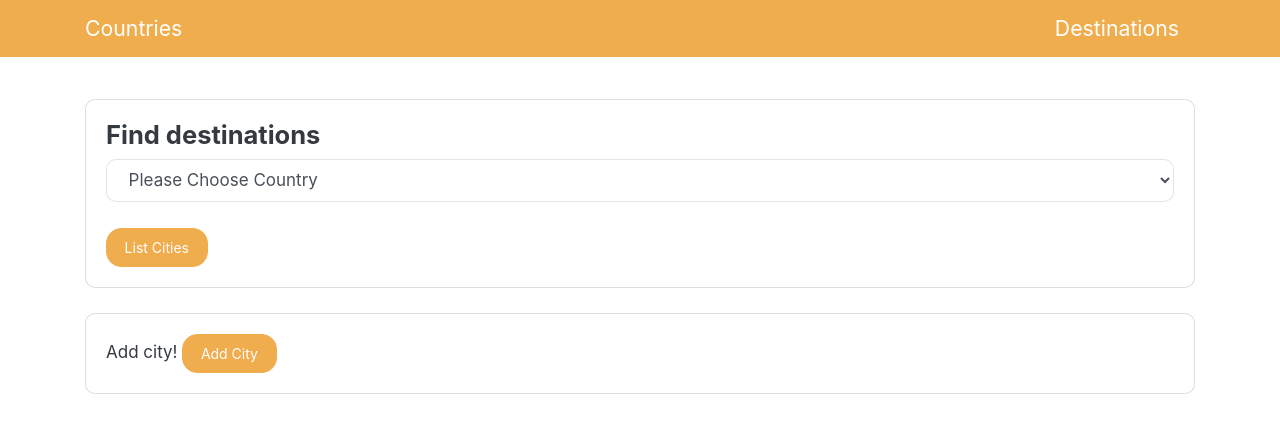
After one commit to canberkeh/destination, a Flask app: template app/templates/city.html in a window 1280 px wide. The commit adds this page. Shown: the top 433 px of the page. Run offline with Flask 2, Linux system fonts and the light colour scheme; the template is opened without the code that fills it, so the values that code supplies are empty; parts of the project's set-up code (start-up, migrations or seed data) failed here and were passed over; some libraries are stand-ins or nearby versions.

Commit message:
Update templates

```diff
--- a/app/app.py
+++ b/app/app.py
@@ -1,4 +1,5 @@
 from flask import Flask, render_template, request, jsonify, flash, redirect, url_for
+from sqlalchemy.sql.functions import count
 from sqlalchemy.util.langhelpers import NoneType
 from .model import *
 from .database import Session
@@ -6,7 +7,10 @@ from .celery_worker import celery_app
 import requests
 from flask_mail import Mail, Message
 from decouple import config
+
+
 app = Flask(__name__)
+
 
 # Flask-mail conf
 app.config['MAIL_SERVER'] = 'smtp.live.com'
@@ -22,47 +26,23 @@ country_list = Session.session.query(Country).all()
 api_url = "https://restcountries.eu/rest/v2/name/"
 
 
-@app.route('/', methods=["GET", "POST"])
-def index():
-    if request.method == "POST":
-        name = request.form.get("country-selector")
-        if name != None:
-            response_country = requests.get(api_url + name)
-            country_info = response_country.json()
-            return render_template("index.html", country_info=country_info, country_list=country_list)
-        else:
-            return render_template("index.html", country_list=country_list)
-    else:
-        return render_template("index.html", country_list=country_list)
-
-
-@app.route('/destinations', methods=["GET", "POST"])
-def destinations():
-    return render_template("destinations.html", country_list=country_list)
-
-
 @app.route("/add_city", methods=["GET", "POST"])
 def add_city():
-    country_id = request.form.get("country-selector")
-    city_name = request.form.get("add-city")
+    if request.method == "POST":
+        country_id = request.form.get("country-selector")
+        city_name = request.form.get("city-name")
+        print(country_id, city_name)
+        city_record = City(country_id=country_id, city_name=city_name)
+        Session.session.add(city_record)
+        Session.session.commit()
 
-    city_record = City(country_id=country_id, city_name=city_name)
-    Session.session.add(city_record)
-    Session.session.commit()
-
-    return render_template("destinations.html", country_list=country_list)
-
-
-@app.route('/list_cities', methods=["GET", "POST"])
-def list_cities():
-    if request.method == "POST":
-        id = request.form.get("country-selector")
-        city_list = Session.session.query(City).filter_by(country_id=id).all()
-    return render_template("city_list.html", country_list=country_list, city_list=city_list)
-
+        return render_template("country.html", country_list=country_list)
+    else:
+        return render_template("add_city.html", country_list=country_list)
 
 @app.route("/add_destination", methods=["GET", "POST"])
 def add_destination():
+
     city_id = request.form.get("city-selector")
     description = request.form.get("add-destination")
     destination_record = Description(city_id=city_id, description=description)
@@ -71,6 +51,7 @@ def add_destination():
     Session.session.commit()
 
     return render_template("city_list.html", country_list=country_list)
+
 
 
 @app.route("/list_destinations", methods=["GET", "POST"])
@@ -122,6 +103,38 @@ def send_async_email(email_data):
     msg.body = email_data['body']
     with app.app_context():
         mail.send(msg)
+
+
+@app.route('/', methods=["GET", "POST"])
+def index():
+    if request.method == "POST":
+        name = request.form.get("country-selector")
+        if name != None:
+            response_country = requests.get(api_url + name)
+            country_info = response_country.json()
+            return render_template("index.html", country_info=country_info, country_list=country_list)
+        else:
+            return render_template("index.html", country_list=country_list)
+    else:
+        return render_template("index.html", country_list=country_list)
+
+
+@app.route('/country', methods=["GET"])
+def country():
+    return render_template("country.html", country_list=country_list)
+
+
+@app.route('/city', methods=["GET", "POST"])
+def city():
+    if request.method == "POST":
+        country_id = request.form.get("country-selector")
+        if country_id != None:
+            city_list = Session.session.query(City).filter_by(country_id=country_id).all()
+            country_name = Session.session.query(Country).filter_by(id = country_id)
+            return render_template("city.html", country_list = country_list, country_name = country_name, city_list = city_list)
+        return render_template("country.html", country_list=country_list)
+
+
 # def test():   # SMTP ile mail atılacak tüm veriler bu join ile çekilecek.
 #     result = Session.session.query(
 #         Country, City, Description,
@@ -135,5 +148,3 @@ def send_async_email(email_data):
 #         list1.append(i)
 #     print(list1)
 # test()
-if __name__ == '__main__':
-    app.run(debug=True)
--- /dev/null
+++ b/app/templates/city.html
@@ -0,0 +1,42 @@
+{% extends "country.html" %}
+{% block content %}
+{% if city_list %}
+<div id="city">
+    <div class="card card-body mb-3" style="border-radius: 10px;">
+        <div class="row">
+            <div class="col-md-3">
+                <span>{% for country in country_name %}
+                    {{ country.country_name }}
+                    {% endfor %}</span>
+                <form action="/destinations" method="POST">
+                    <select name="city-selector" class="form-control" method="GET" style="border-radius: 10px;"
+                        required>
+                        <option value="" selected disabled hidden>Please Choose Country</option>
+                        {% for city in city_list  %}
+                        <option value="{{ city.id }}">
+                            {{ city.city_name }}
+                            {% endfor %}
+                        </option>
+                    </select><br>
+                    <button type="submit" class="btn btn-warning">List
+                        Destinations</button></form><br>
+                <form action="/add_city">
+                    <button type="" class="btn btn-warning">Add City</button>
+                </form>
+            </div>
+        </div>
+    </div>
+    {% else %}
+    <div id="add-city">
+        <div class="card card-body mb-3" style="border-radius: 10px;">
+            <div class="row">
+                <div class="col-md-3">
+                    <form action="/add_city" method="POST">
+                        Add city! <button type="submit" class="btn btn-warning">Add City</button>
+                    </form>
+                </div>
+            </div>
+        </div>
+        {% endif %}
+
+        {% endblock %}
--- /dev/null
+++ b/app/templates/country.html
@@ -0,0 +1,51 @@
+<!DOCTYPE html>
+<html lang="en">
+
+<head>
+    <meta charset="UTF-8">
+    <meta name="viewport" content="width=device-width, initial-scale=1.0">
+    <meta http-equiv="X-UA-Compatible" content="ie=edge">
+    <link rel="stylesheet" href="https://bootswatch.com/4/litera/bootstrap.min.css">
+    <title>Destinations</title>
+</head>
+
+<body>
+    <nav class="navbar navbar-dark bg-warning  mb-3">
+        <div class="container">
+            <a href="/" class="navbar-brand">Countries</a>
+            <a href="/country" class="navbar-brand">Destinations</a>
+        </div>
+    </nav>
+    <br>
+    <div class="container">
+        <div class="search card card-body" style="border-radius: 10px;">
+            <h4>Find destinations</h4>
+            <form action="/city" method="POST">
+                <select name="country-selector" class="form-control" method="GET" style="border-radius: 10px;" required>
+                    <option value="" selected disabled hidden>Please Choose Country</option>
+                    {% for country in country_list  %}
+                    <option value="{{ country.id }}">
+                        {{ country.country_name }}
+                        {% endfor %}
+                    </option>
+                </select>
+                <br>
+                <button type="submit" class="btn btn-warning">List Cities</button>
+            </form>
+        </div>
+        <br>
+        {% block content %}
+
+        {% endblock %}
+        <script src="https://code.jquery.com/jquery-3.2.1.slim.min.js"
+            integrity="sha384-KJ3o2DKtIkvYIK3UENzmM7KCkRr/rE9/Qpg6aAZGJwFDMVNA/GpGFF93hXpG5KkN" crossorigin="anonymous">
+        </script>
+        <script src="https://cdnjs.cloudflare.com/ajax/libs/popper.js/1.12.9/umd/popper.min.js"
+            integrity="sha384-ApNbgh9B+Y1QKtv3Rn7W3mgPxhU9K/ScQsAP7hUibX39j7fakFPskvXusvfa0b4Q" crossorigin="anonymous">
+        </script>
+        <script src="https://maxcdn.bootstrapcdn.com/bootstrap/4.0.0/js/bootstrap.min.js"
+            integrity="sha384-JZR6Spejh4U02d8jOt6vLEHfe/JQGiRRSQQxSfFWpi1MquVdAyjUar5+76PVCmYl" crossorigin="anonymous">
+        </script>
+</body>
+
+</html>
--- a/app/templates/destination_list.html
+++ b/app/templates/destination_list.html
@@ -1,4 +1,4 @@
-{% extends "destinations.html" %}
+{% extends "country.html" %}
 {% block content %}
 {% if destination_list %}
 <div id="city">
```
Also changed, not shown: app/templates/add_city.html (added, +23 -0 lines), app/templates/destinations.html (deleted, +0 -65 lines), app/templates/index.html (+3 -4 lines).
